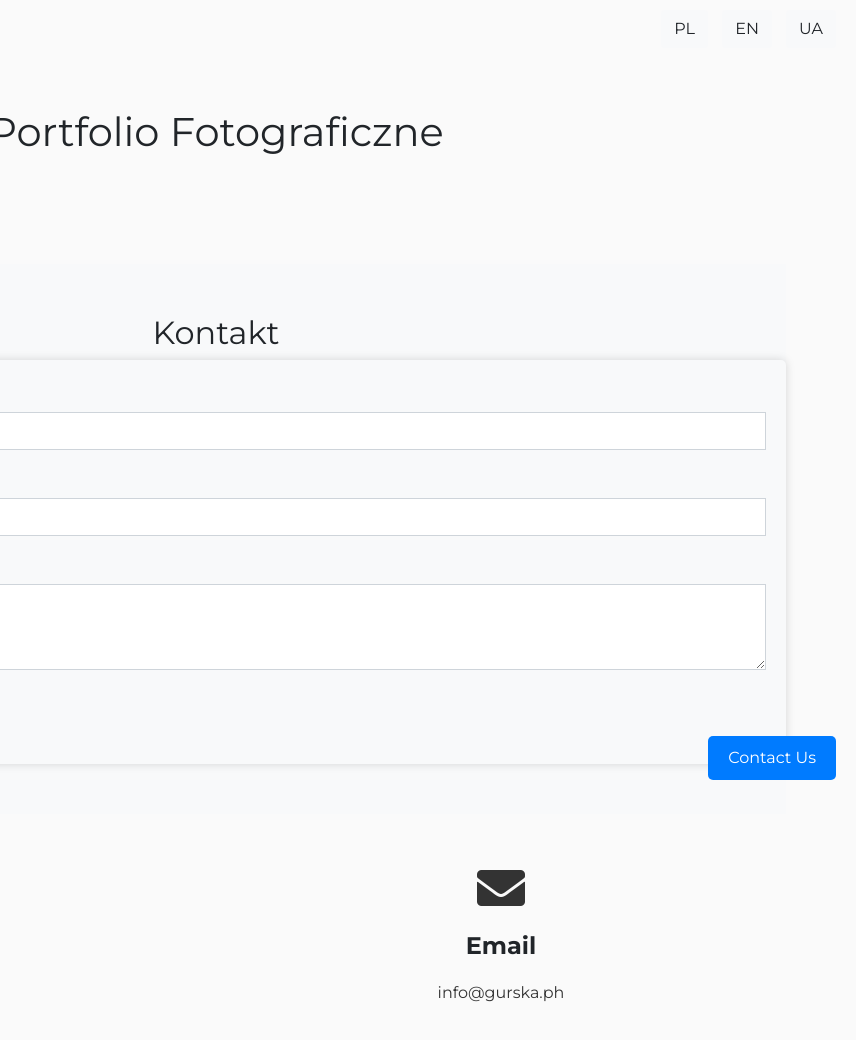
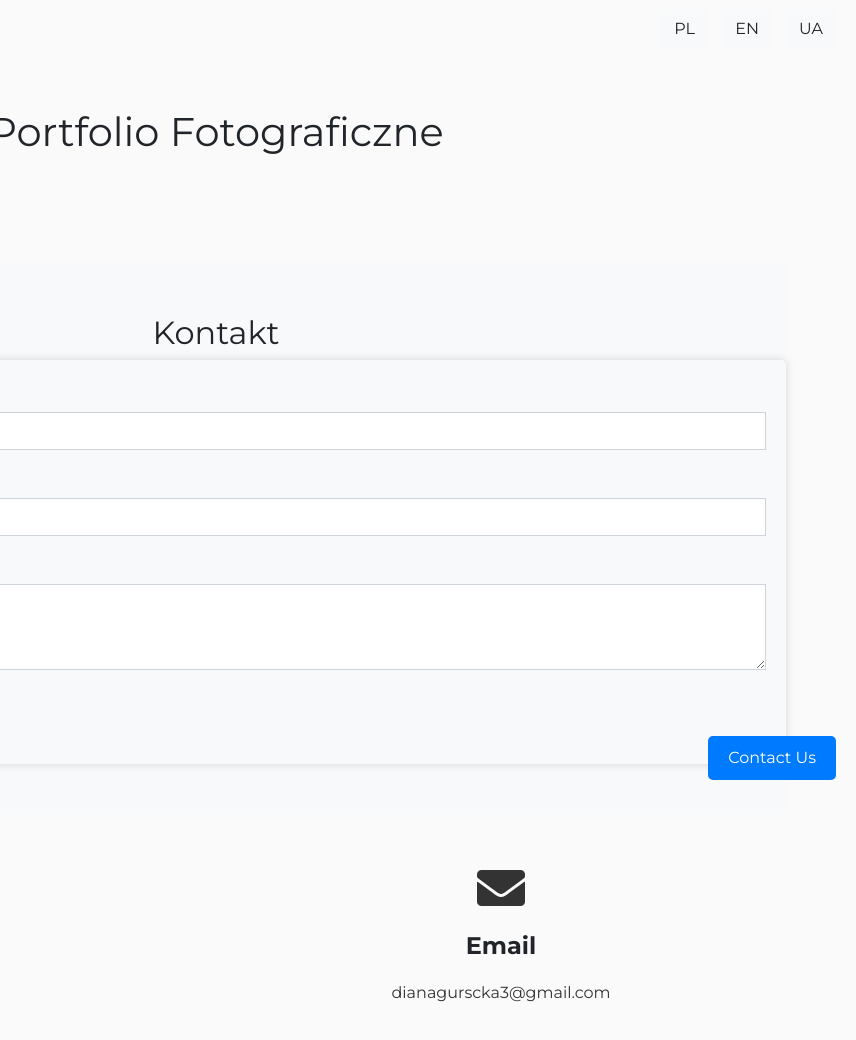
Before and after one commit to haski007/photo-landing, a plain HTML site: page public/index.html in a window 1280 px wide. Shown: the full height of the page, 424-1280 px from the left. Drawn offline with nearby package versions, Linux system fonts and the light colour scheme; files that its build step writes are made by us from their sources.

Commit message:
refactor: actualized email address 2

```diff
--- a/public/index.html
+++ b/public/index.html
@@ -72,7 +72,7 @@
             <div class="col-sm-6 text-center">
                 <i class="fas fa-envelope fa-3x"></i>
                 <h2>Email</h2>
-                <p><a href="dianagurscka3@gmail.com" target="_blank">info@gurska.ph</a></p>
+                <p><a href="dianagurscka3@gmail.com" target="_blank">dianagurscka3@gmail.com</a></p>
             </div>
         </div>
     </div>
```
